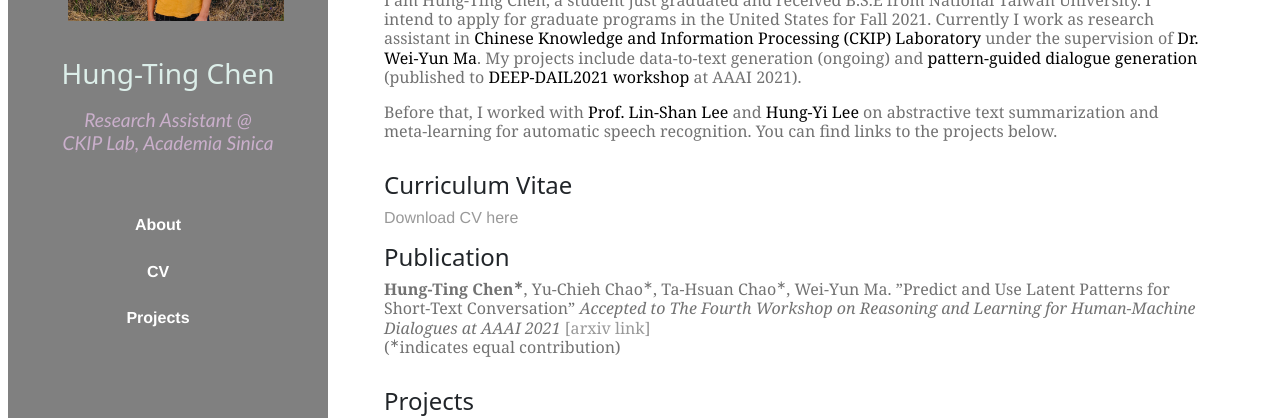
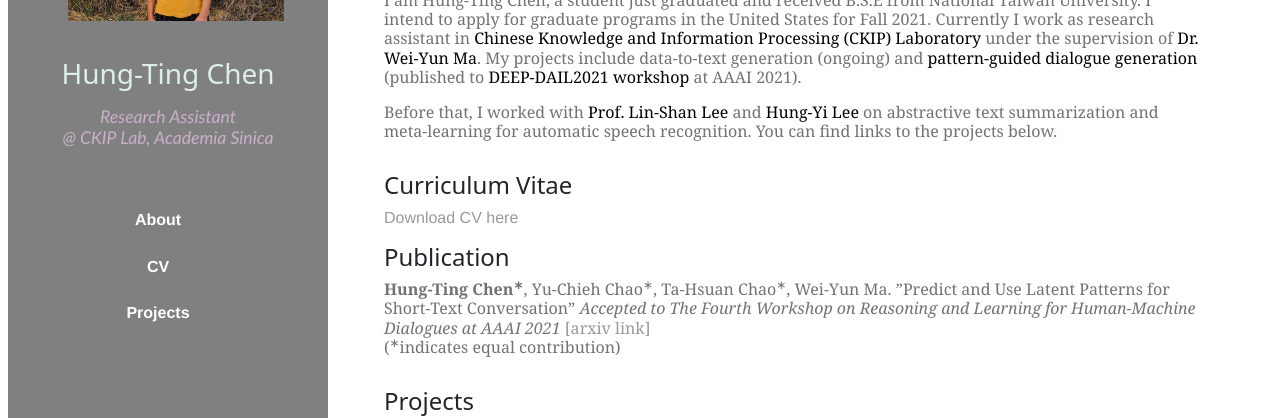
Before and after one commit to timchen0618/timchen0618.github.io, a Jekyll site: the page index.html, which Jekyll copies as it is, in a window 1280 px wide. Shown: the part 189-607 px from the top of the page. Built offline with Jekyll 4.4.1, drawn with Linux system fonts in a browser that asks for light colours; nearby versions of some CDN libraries.

Commit message:
modify layout

```diff
--- a/index.html
+++ b/index.html
@@ -24,7 +24,7 @@
                     <header>
                         <span class="image avatar"><img class="tim" src="images/tim2.jpg" alt="not displaying" /></span>
                         <h1 id="logo"><a href="#">Hung-Ting Chen</a></h1>
-                        <p style="font-size: 1.2em"> Research Assistant @</br> CKIP Lab, Academia Sinica</p>
+                        <p style="font-size: 1.1em"> Research Assistant </br> @ CKIP Lab, Academia Sinica</p>
                     </header>
                     <nav id="nav">
                         <ul>
```
